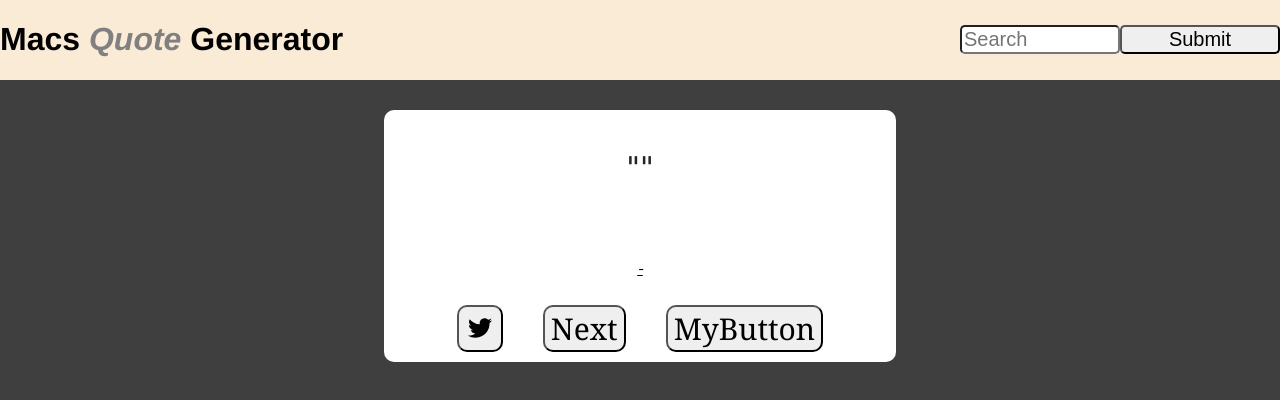
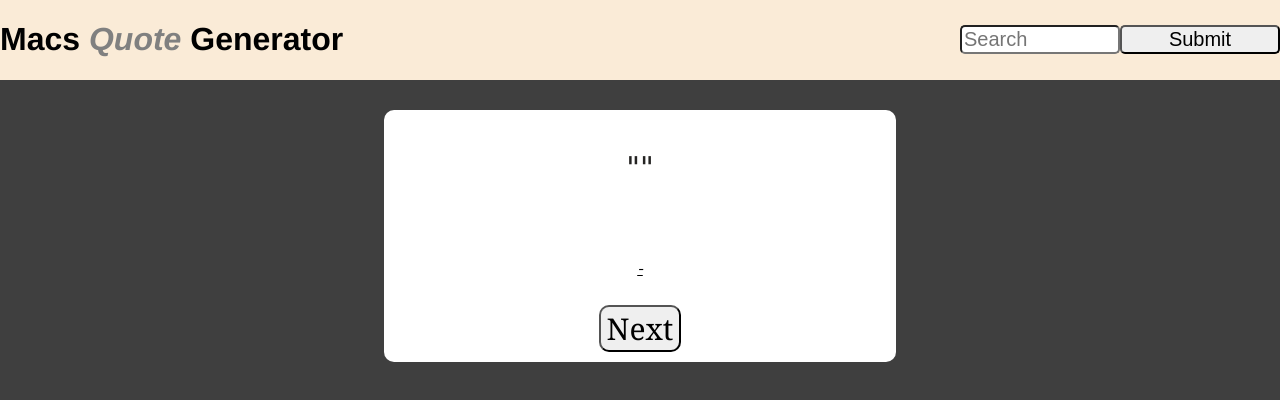
Before and after one commit to toreylittlefield/RandomQuotesGenerator-, a React (Create React App) app: page /Search in a window 1280 px wide. Shown: the top 400 px of the page. Built offline with nearby package versions, Linux system fonts and the light colour scheme; no server answers.

Commit message:
Saved to be edited later

```diff
--- a/src/QuoteDivBlock/QuotesMain.js
+++ b/src/QuoteDivBlock/QuotesMain.js
@@ -60,11 +60,11 @@ const QuotesMain = () => {
                 <Quotes quote={currentQuote} />
             </div>
             <div>
-                <ButtonShare id="tweet-quote" shareTweet={currentQuote} />
+                {/* <ButtonShare id="tweet-quote" shareTweet={currentQuote} /> */}
                 <ButtonNext onClick={fetchQuotes} id="new-quote" />
                 {/* <TrialButton /> */}
                 {/* <TrialButton /> */}
-                <TrialButton />
+                {/* <TrialButton /> */}
 
             </div>
 
--- a/src/QuoteDivBlock/tweetPost.js
+++ b/src/QuoteDivBlock/tweetPost.js
@@ -12,7 +12,7 @@ async function tweetPost(a) {
         method: 'POST',
         headers: {
             "Content-Type": "application/json",
-            "Authorization": "OAuth oauth_consumer_key=\"vU0tafpUeRqPZVWfpg0ej9cJv\",oauth_token=\"3026985545-4Em2ZH5C8bv2sTSy7yw1b2aO9X3FznwbHleqeKr\",oauth_signature_method=\"HMAC-SHA1\",oauth_timestamp=\"1640290557\",oauth_nonce=\"Sx4UUEnk0go\",oauth_version=\"1.0\",oauth_signature=\"05fGfQyqriS%2FjvSE7Uf4cwcdKls%3D\""
+            Authorization: "OAuth oauth_consumer_key=\"vU0tafpUeRqPZVWfpg0ej9cJv\",oauth_token=\"3026985545-4Em2ZH5C8bv2sTSy7yw1b2aO9X3FznwbHleqeKr\",oauth_signature_method=\"HMAC-SHA1\",oauth_timestamp=\"1640290557\",oauth_nonce=\"Sx4UUEnk0go\",oauth_version=\"1.0\",oauth_signature=\"05fGfQyqriS%2FjvSE7Uf4cwcdKls%3D\""
         },
         body: raw,
         redirect: 'follow'
@@ -42,9 +42,9 @@ const TrialButton = () => {
     const [display, setDisplay] = useState()
 
     useEffect(() => {
-        async function tweetPost(a) {
+        async function tweetPost() {
 
-
+            const a = 'Hi 1'
 
             var raw = JSON.stringify({
                 "text": `${a}`
@@ -79,7 +79,7 @@ const TrialButton = () => {
             // .then(result => console.log(result))
             // .catch(error => console.log('error', error));
         }
-        tweetPost('Hi brother')
+
 
     }, [])
 
```
Also changed, not shown: 1 other file (tests, documents, lock files or other folders).
